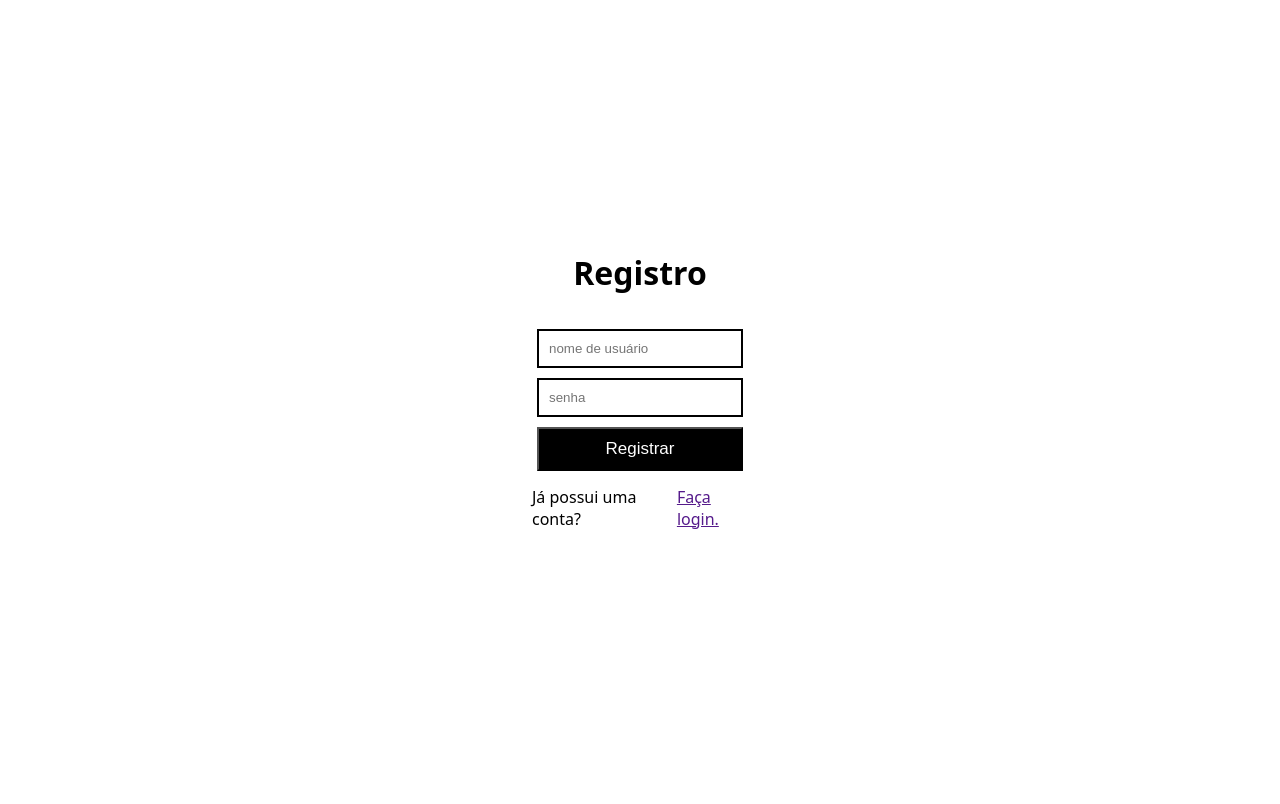
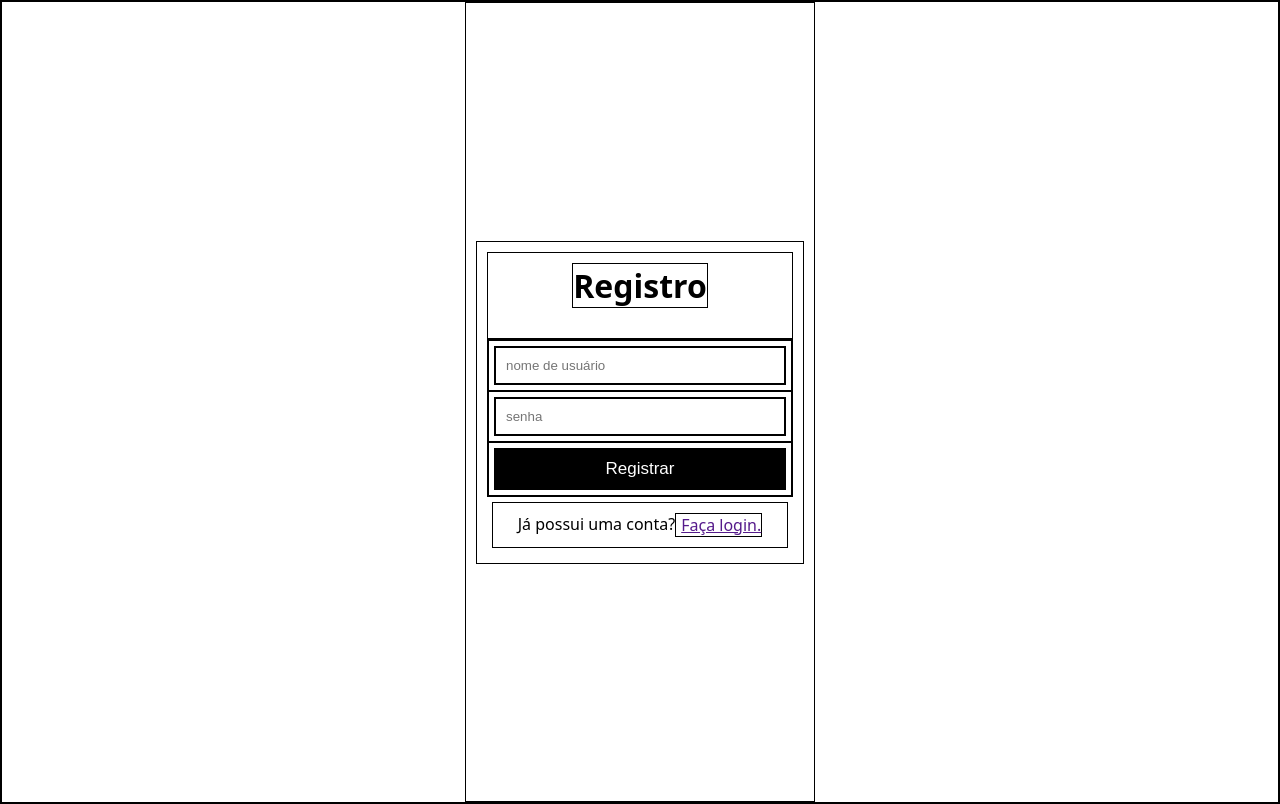
Before and after one commit to nekoraw/tp1-es2-2023-2-ufmg, a Flask app: page /register in a window 1280 px wide. Run offline with Flask 3, Linux system fonts and the light colour scheme; some libraries are stand-ins or nearby versions.

Commit message:
nao sei usar htmx naooooo!!!

```diff
--- a/main.py
+++ b/main.py
@@ -1,4 +1,4 @@
-from flask import Flask, render_template, request , Response, url_for
+from flask import Flask, render_template, request , Response, url_for, abort
 from datetime import datetime
 
 app = Flask(__name__)
@@ -12,12 +12,49 @@ def hello_world():
 
 @app.route("/login")
 def login():
-    response = Response(render_template("login.html"))
-    response.headers["HX-Redirect"] = url_for("login")
+    if request.headers.get("HX-Request", False):
+        response = Response()
+        response.headers["HX-Redirect"] = url_for("login")
+    else:
+        response = Response(render_template("authentication/login.html"))
     return response
 
 @app.route("/register")
 def register():
-    response = Response(render_template("register.html"))
-    response.headers["HX-Redirect"] = url_for("register")
+    if request.headers.get("HX-Request", False):
+        response = Response()
+        response.headers["HX-Redirect"] = url_for("register")
+    else:
+        response = Response(render_template("authentication/register.html"))
     return response
+
+@app.route("/username_field")
+def get_username_field():
+    return render_template("authentication/login-good-username.html")
+
+@app.route("/password_field")
+def get_password_field():
+    return render_template("authentication/login-good-password.html")
+
+@app.route("/verify_login", methods=["POST"])
+def verify_login():
+    if not request.headers.get("HX-Request", False):
+        return abort(403)
+
+    response = Response()
+    response.set_data(render_template("authentication/login-bad-username.html"))
+    username = request.form.get("username")
+    if username == "admin":
+        response.set_data(render_template("authentication/login-bad-password.html"))
+        response.headers["HX-Retarget"] = ".password_field"
+
+
+    return response
+
+@app.route("/verify_register", methods=["POST"])
+def verify_register():
+    if not request.headers.get("HX-Request", False):
+        return abort(403)
+    response = Response()
+    response.headers["HX-Redirect"] = url_for("login")
+    return response
--- a/static/css/login.css
+++ b/static/css/login.css
@@ -1,8 +1,8 @@
-*{
+* {
     padding: 0;
     margin: 0;
     box-sizing: border-box;
-    /*border: 1px solid black;*/
+    border: 1px solid black;
 }
 
 .login_header {
@@ -11,19 +11,23 @@
     margin: auto;
     font-family: system-ui, -apple-system, BlinkMacSystemFont, 'Segoe UI', Roboto, Oxygen, Ubuntu, Cantarell, 'Open Sans', 'Helvetica Neue', sans-serif;
     padding-top: 10px;
-    padding-bottom: 30px;;
+    padding-bottom: 30px;
+    ;
 }
 
-.doesnt_have_account_text {
+.bottom_form_text {
     display: flex;
     justify-content: center;
+    flex-wrap: wrap;
+    flex-direction: row;
     margin: auto;
     font-family: system-ui, -apple-system, BlinkMacSystemFont, 'Segoe UI', Roboto, Oxygen, Ubuntu, Cantarell, 'Open Sans', 'Helvetica Neue', sans-serif;
     padding-top: 10px;
-    padding-bottom: 30px;
+    padding-bottom: 10px;
+    margin: 5px;
 }
 
-.doesnt_have_account_text a {
+.bottom_form_text a {
     padding-left: 5px;
 }
 
@@ -33,38 +37,49 @@
     justify-content: center;
     align-content: center;
     margin: auto;
-    width: 20%;
+    width: 25%;
+    min-width: 350px;
+    max-width: 700px;
     padding: 10px;
 }
 
-.login_form{
+.login_form {
     width: 100%;
     margin: auto;
     padding: 10px;
 }
 
-.login_input input {
+.login_field input, .password_field input {
     margin: 5px;
 }
 
-.text_input{
+
+.text_input, .password_input {
     border: 2px solid black;
+}
+
+.error {
+    border: 2px solid red;
+}
+
+.text_input, .error, .password_input {
     padding: 10px 10px;
     width: 100%;
     height: 100%;
 }
 
-.password_input{
-    border: 2px solid black;
-    padding: 10px 10px;
-    width: 100%;
-    height: 100%;
+.error_message {
+    color: red;
+    padding: 0;
+    border: 0;
+    font-size: 12px;
 }
 
 
-.login_input {
+.login_field, .password_field {
     display: flex;
     flex-direction: row;
+    flex-wrap: wrap;
 }
 
 .submit_button:hover {
@@ -84,7 +99,7 @@
     padding: 10px 10px;
 }
 
-.login_submit{
+.login_submit {
     display: flex;
     padding: 5px;
 }
--- a/static/css/register.css
+++ /dev/null
@@ -1,90 +0,0 @@
-*{
-    padding: 0;
-    margin: 0;
-    box-sizing: border-box;
-    /*border: 1px solid black;*/
-}
-
-.register_header {
-    display: flex;
-    justify-content: center;
-    margin: auto;
-    font-family: system-ui, -apple-system, BlinkMacSystemFont, 'Segoe UI', Roboto, Oxygen, Ubuntu, Cantarell, 'Open Sans', 'Helvetica Neue', sans-serif;
-    padding-top: 10px;
-    padding-bottom: 30px;;
-}
-
-.already_have_account_text {
-    display: flex;
-    justify-content: center;
-    margin: auto;
-    font-family: system-ui, -apple-system, BlinkMacSystemFont, 'Segoe UI', Roboto, Oxygen, Ubuntu, Cantarell, 'Open Sans', 'Helvetica Neue', sans-serif;
-    padding-top: 10px;
-    padding-bottom: 30px;
-}
-
-.already_have_account_text a {
-    padding-left: 5px;
-}
-
-.register_frame {
-    display: flex;
-    height: 100vh;
-    justify-content: center;
-    align-content: center;
-    margin: auto;
-    width: 20%;
-    padding: 10px;
-}
-
-.register_form{
-    width: 100%;
-    margin: auto;
-    padding: 10px;
-}
-
-.login_input input {
-    margin: 5px;
-}
-
-.text_input{
-    border: 2px solid black;
-    padding: 10px 10px;
-    width: 100%;
-    height: 100%;
-}
-
-.password_input{
-    border: 2px solid black;
-    padding: 10px 10px;
-    width: 100%;
-    height: 100%;
-}
-
-
-.login_input {
-    display: flex;
-    flex-direction: row;
-}
-
-.submit_button:hover {
-    background-color: rgb(40, 40, 40);
-}
-
-.submit_button:active {
-    background-color: rgb(80, 80, 80);
-}
-
-
-.submit_button {
-    background-color: black;
-    color: white;
-    font-size: 17px;
-    width: 100%;
-    padding: 10px 10px;
-}
-
-.login_submit{
-    display: flex;
-    padding: 5px;
-}
--- /dev/null
+++ b/templates/authentication/login-bad-password.html
@@ -0,0 +1,5 @@
+    <div class="password_field">
+      <input name="password" type="password" class="error" placeholder="senha"
+             hx-get="/password_field" hx-target="closest .password_field" hx-swap="outerHTML" hx-trigger="keyup changed" />
+      <div class="error_message bottom_form_text">Senha incorreta.</div>
+    </div>
--- /dev/null
+++ b/templates/authentication/login-good-password.html
@@ -0,0 +1,3 @@
+<div class="password_field">
+    <input name="password" type="password" class="password_input" placeholder="senha" />
+  </div>
--- a/templates/register.html
+++ b/templates/authentication/register.html
@@ -6,18 +6,18 @@
     <title>Sistema de Estoque</title>
     <meta name="viewport" content="width=device-width, initial-scale=1" />
     <link rel='stylesheet' type='text/css' media='screen' href={{
-    url_for('static', filename='css/register.css') }}>
+    url_for('static', filename='css/login.css') }}>
     <script src="https://unpkg.com/htmx.org@1.9.6"></script>
   </head>
   <body class="main_body">
-    <div class="register_frame">
-      <div class="register_form">
-        <div class="register_header">
+    <div class="login_frame">
+      <div class="login_form">
+        <div class="login_header">
           <h1>Registro</h1>
         </div>
 
         <form>
-          <div class="login_input">
+          <div class="login_field">
             <input
               type="text"
               class="text_input"
@@ -25,7 +25,7 @@
             />
           </div>
 
-          <div class="login_input">
+          <div class="password_field">
             <input type="password" class="password_input" placeholder="senha" />
           </div>
 
@@ -34,7 +34,7 @@
           </div>
         </form>
 
-        <div class="already_have_account_text">
+        <div class="bottom_form_text">
         Já possui uma conta?
         <a
           href=""
```
Also changed, not shown: templates/authentication/login-bad-username.html (added, +10 -0 lines), templates/authentication/login-good-username.html (added, +8 -0 lines), templates/authentication/login.html (renamed from templates/login.html, +5 -13 lines).
